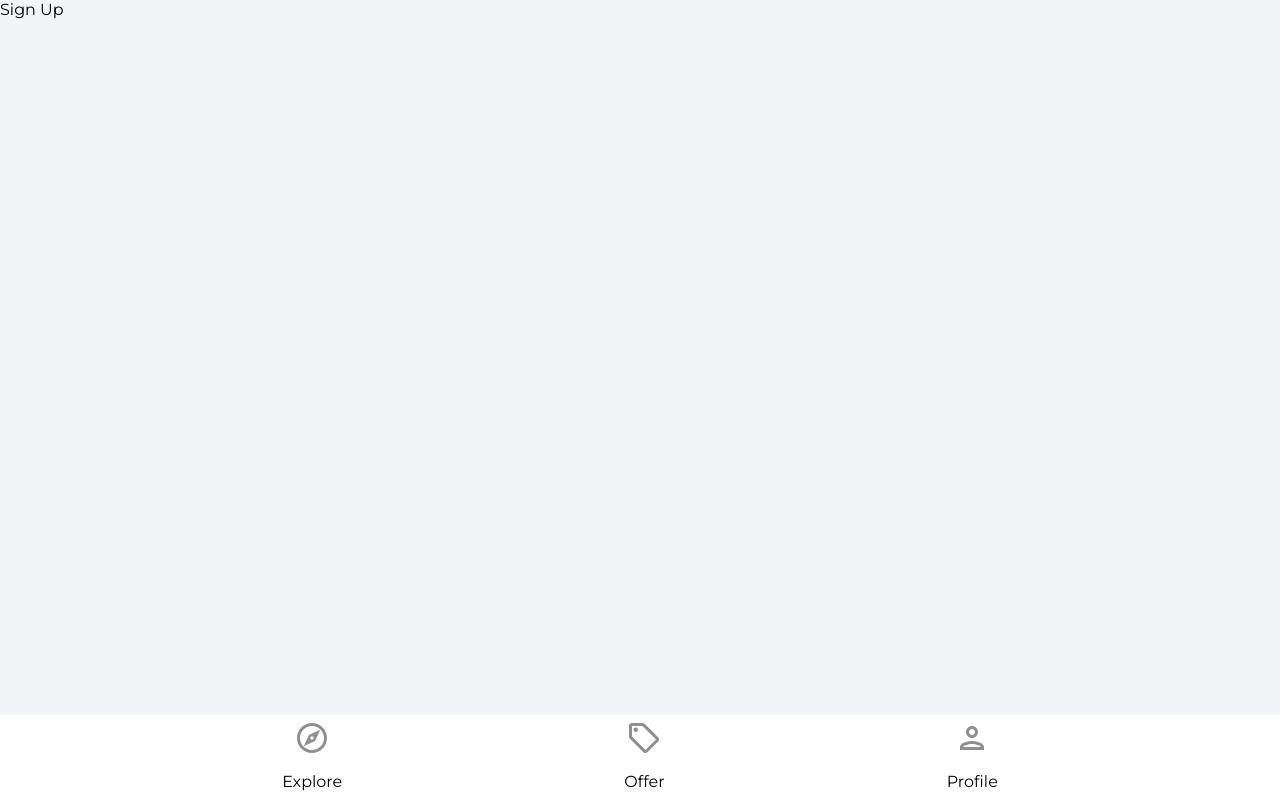
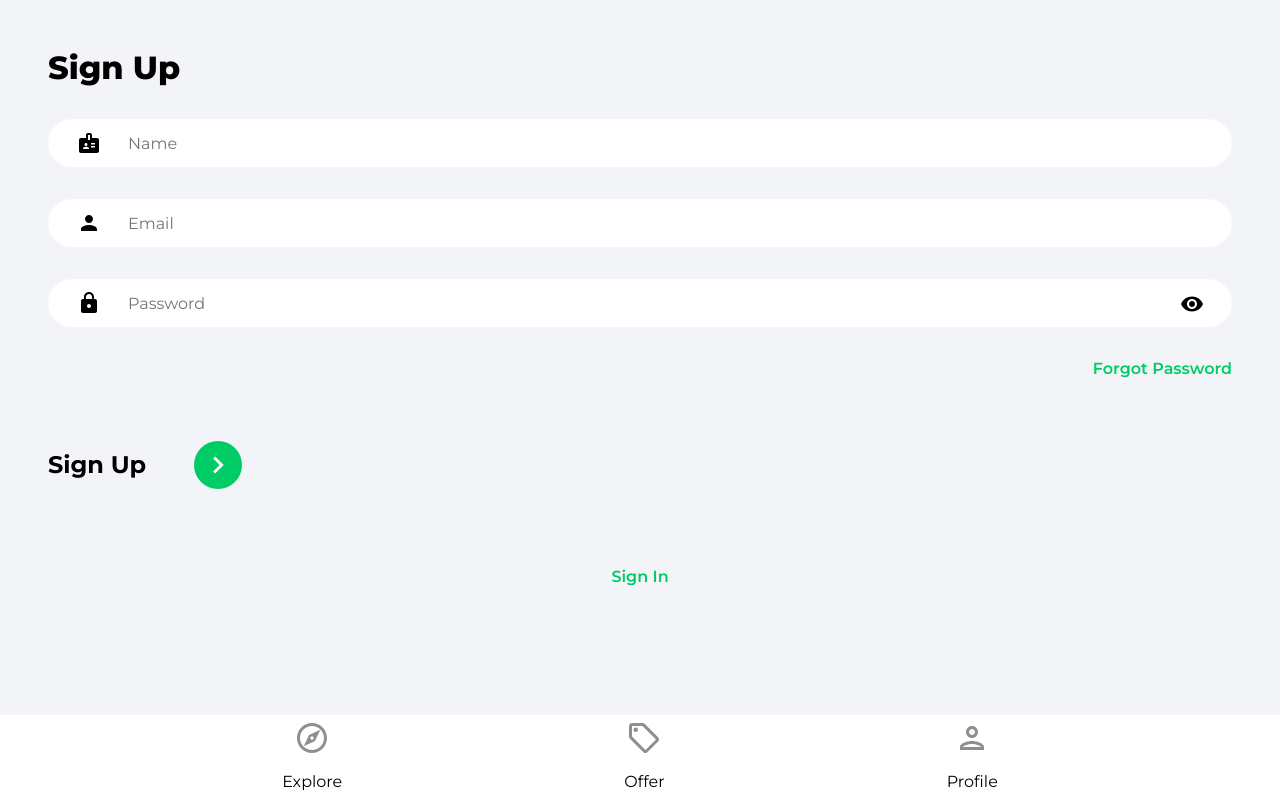
Before and after one commit to CaptainVee/house-market, a React (Create React App) app: page /sign-up in a window 1280 px wide. Built offline with nearby package versions, Linux system fonts and the light colour scheme.

Commit message:
added signin functionality with firebase

```diff
--- a/src/firebase.config.js
+++ b/src/firebase.config.js
@@ -1,6 +1,6 @@
 // Import the functions you need from the SDKs you need
 import { initializeApp } from "firebase/app";
-import { getFireStore } from "firebase/firestore";
+import { getFirestore } from "firebase/firestore/lite";
 
 // Your web app's Firebase configuration
 const firebaseConfig = {
@@ -14,4 +14,4 @@
 
 // Initialize Firebase
 const app = initializeApp(firebaseConfig);
-export const db = getFireStore();
+export const db = getFirestore();
--- a/src/pages/SignIn.jsx
+++ b/src/pages/SignIn.jsx
@@ -11,7 +11,12 @@
   });
   const { email, password } = formData;
   const navigate = useNavigate();
-  const onChange = () => {};
+  const onChange = (e) => {
+    setFormData((prevState) => ({
+      ...prevState,
+      [e.target.id]: e.target.value,
+    }));
+  };
   return (
     <>
       <div className="pageContainer">
@@ -46,7 +51,16 @@
           <Link to="/forgot-password" className="forgotPasswordLink">
             Forgot Password
           </Link>
+          <div className="signInBar">
+            <p className="signInText">Sign In</p>
+            <button className="signInButton">
+              <ArrowRightIcon fill="#ffffff" width="34px" height="34px" />
+            </button>
+          </div>
         </form>
+        <Link to="/sign-up" className="registerLink">
+          Sign Up
+        </Link>
       </div>
     </>
   );
--- a/src/pages/SignUp.jsx
+++ b/src/pages/SignUp.jsx
@@ -1,9 +1,105 @@
-import React from 'react'
+import { useState } from "react";
+import { Link, useNavigate } from "react-router-dom";
+import {
+  getAuth,
+  createUserWithEmailAndPassword,
+  updateProfile,
+} from "firebase/auth";
+import { db } from "../firebase.config";
+import { ReactComponent as ArrowRightIcon } from "../assets/svg/keyboardArrowRightIcon.svg";
+import visibilityIcon from "../assets/svg/visibilityIcon.svg";
 
 function SignUp() {
+  const [showPassword, setShowPassword] = useState(false);
+  const [formData, setFormData] = useState({
+    name: "",
+    email: "",
+    password: "",
+  });
+  const { name, email, password } = formData;
+  const navigate = useNavigate();
+
+  const onChange = (e) => {
+    setFormData((prevState) => ({
+      ...prevState,
+      [e.target.id]: e.target.value,
+    }));
+  };
+
+  const onSubmit = async (e) => {
+    e.preventDefault();
+    try {
+      const auth = getAuth();
+      const userCredentials = await createUserWithEmailAndPassword(
+        auth,
+        email,
+        password
+      );
+      const user = userCredentials.user;
+
+      updateProfile(auth.currentUser, {
+        displayName: name,
+      });
+      navigate("/");
+    } catch (error) {
+      console.log(error);
+    }
+  };
   return (
-    <div>Sign Up</div>
-  )
+    <>
+      <div className="pageContainer">
+        <header>
+          <p className="pageHeader">Sign Up</p>
+        </header>
+        <form onSubmit={onSubmit}>
+          <input
+            type="text"
+            className="nameInput"
+            placeholder="Name"
+            id="name"
+            value={name}
+            onChange={onChange}
+          />
+          <input
+            type="email"
+            className="emailInput"
+            placeholder="Email"
+            id="email"
+            value={email}
+            onChange={onChange}
+          />
+          <div className="passwordInputDiv">
+            <input
+              type={showPassword ? "text" : "password"}
+              className="passwordInput"
+              placeholder="Password"
+              id="password"
+              value={password}
+              onChange={onChange}
+            />
+            <img
+              src={visibilityIcon}
+              alt="show password"
+              className="showPassword"
+              onClick={() => setShowPassword((prevState) => !prevState)}
+            />
+          </div>
+          <Link to="/forgot-password" className="forgotPasswordLink">
+            Forgot Password
+          </Link>
+          <div className="signUpBar">
+            <p className="signUpText">Sign Up</p>
+            <button className="signUpButton">
+              <ArrowRightIcon fill="#ffffff" width="34px" height="34px" />
+            </button>
+          </div>
+        </form>
+        <Link to="sign-up" className="registerLink">
+          Sign In
+        </Link>
+      </div>
+    </>
+  );
 }
 
-export default SignUp
+export default SignUp;
```
